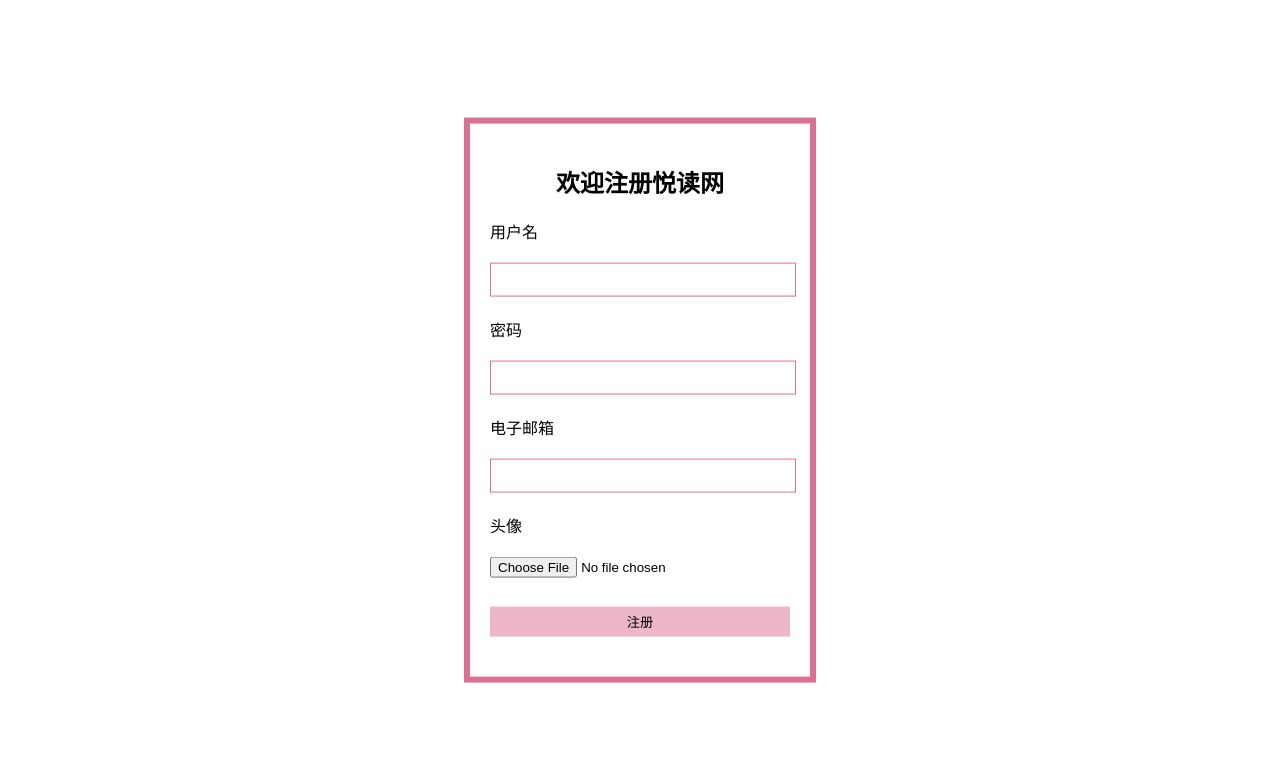
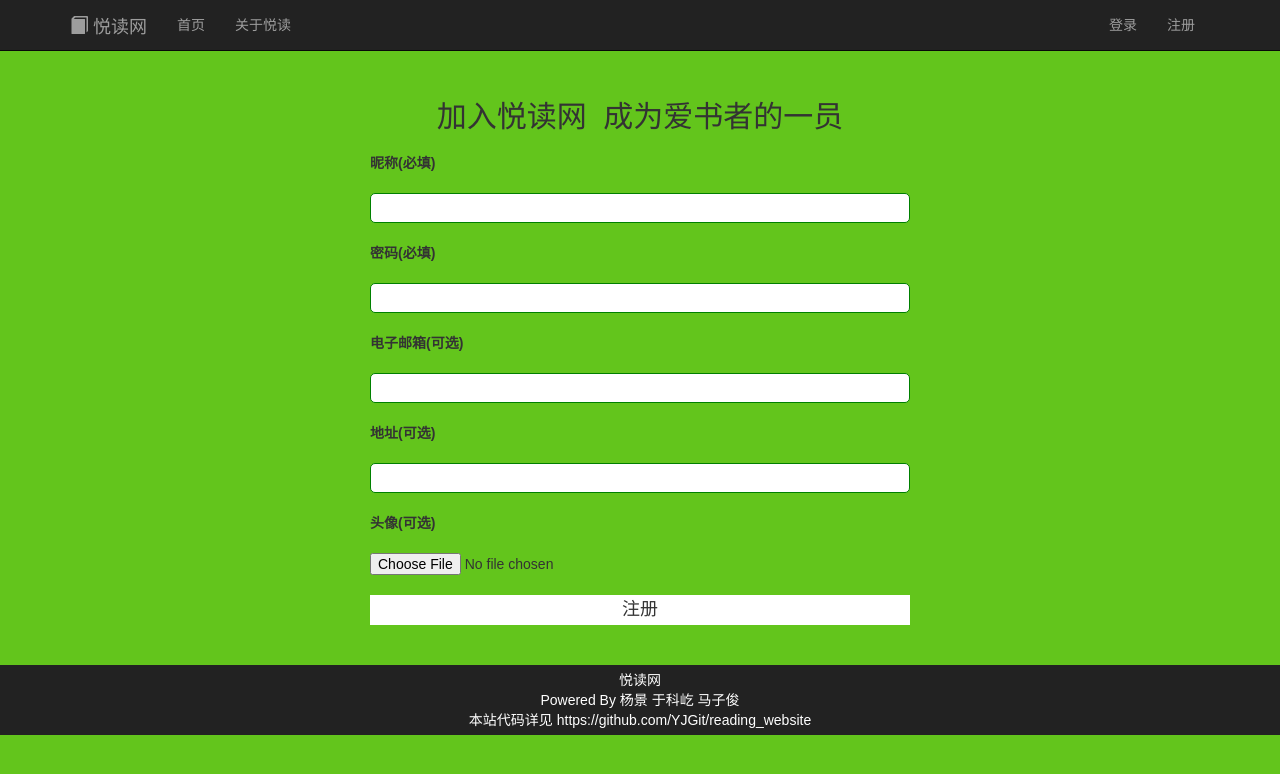
Before and after one commit to YJGit/Reading-website, a Django app: page /register/ in a window 1280 px wide. Shown: the top 774 px of the page. Run offline with Django 3.2, Linux system fonts and the light colour scheme; some libraries are stand-ins or nearby versions.

Commit message:
add address to the user model. modified the register and register success page style

```diff
--- a/books/forms.py
+++ b/books/forms.py
@@ -11,7 +11,7 @@ class UserForm(forms.ModelForm):
 class UserProfileForm(forms.ModelForm):
     class Meta:
         model = UserProfile
-        fields = ('picture',)
+        fields = ('picture', 'address')
 
 class noteForm(forms.ModelForm):
     time = forms.CharField(required=False)
--- a/books/models.py
+++ b/books/models.py
@@ -42,6 +42,7 @@ class note(models.Model):
 class UserProfile(models.Model):
     user = models.OneToOneField(User)
     picture = models.ImageField(upload_to='profile_images', blank=True)
+    address = models.CharField(max_length = 100, blank=True)
     def __str__(self):
         return self.user.username
 
--- a/static/css/base.css
+++ b/static/css/base.css
@@ -31,6 +31,7 @@ ul, ol{
 footer{
   background-color: #222;
 }
+
 footer > div{
   text-align: center;
   padding-top: 5px;
--- a/static/css/register.css
+++ b/static/css/register.css
@@ -1,32 +1,70 @@
+body{
+  background-color: #63C51C;
+}
+
+.container{
+  padding-top: 0px;
+}
+
 form{
-    width: 300px;
-    padding: 20px;
-    border: 6px solid palevioletred;
-    position: absolute;
-    top: 50%;
-    left: 50%;
-    transform: translate(-50%, -50%);
+
 }
 h2{
   text-align: center;
+  margin-bottom: 20px;
 }
-input{
+
+label{
+  display: block;
+  text-align: left;
+}
+
+input[type="text"], input[type="email"], input[type="password"]{
   display: block;
   width: 100%;
   margin: 20px 0;
   height: 30px;
-    border: 1px solid palevioletred;
+  border-radius: 5px;
+  padding-left: 15px;
+  border: 1px solid green;
 }
-#id_picture{
-    border: none;
+
+input[type="text"]:hover, input[type="email"]:hover, input[type="password"]:hover{
+  border: 1px solid yellow;
+  cursor: pointer;
+}
+
+input[type="text"]:focus, input[type="email"]:focus, input[type="password"]:focus{
+  border: 1px solid yellow;
+  cursor: text;
+}
+
+input[type="file"]{
+  margin: 20px 0;
 }
 input[type="submit"]{
+  display: block;
+  width: 100%;
+  margin: 20px 0 40px;
+  height: 30px;
   border: none;
-    background-color: rgba(219, 112, 147, 0.5);
+  background-color: white;
+  font-size: 18px;
 }
+
 input[type="submit"]:hover{
-    background-color: rgba(219, 112, 147, 1);
+  background-color: #333;
+  color: white;
+  cursor: pointer;
 }
-body > ul{
+
+body > .error{
+  background-color: #333;
+  border-radius: 10px;
+  width: 50%;
+  margin: 80px auto 0px;
+  text-align: center;
   color: red;
+  font-size: 18px;
+  color: white;
 }
--- a/templates/base.html
+++ b/templates/base.html
@@ -14,6 +14,7 @@
     {% block css_link %}{% endblock %}
 </head>
 <body>
+{%block navigation %}
   <!-- This is the navigation bar fixed at the top -->
   <nav class="navbar navbar-inverse navbar-fixed-top" role="navigation">
     <div class="container">
@@ -48,6 +49,7 @@
       </div>
     </div>
   </nav>
+{% endblock %}
 <!-- This is the search bar -->
 {% block search %}
   <div class="container search-bar">
@@ -70,6 +72,7 @@
 {% endblock %}
 {% block content %}
 {% endblock %}
+{% block footer %}
   <footer class="container-fluid">
     <div class="row">
       <div class="col-xs-12">悦读网</div>
@@ -77,6 +80,7 @@
       <div class="col-xs-12">本站代码详见 https://github.com/YJGit/reading_website</div>
     </div>
   </footer>
+{% endblock %}
 <script src="https://code.jquery.com/jquery-1.12.4.min.js"></script>
 <script src="https://maxcdn.bootstrapcdn.com/bootstrap/3.3.6/js/bootstrap.min.js"></script>
 {% block js_link %}
--- a/templates/register.html
+++ b/templates/register.html
@@ -1,27 +1,33 @@
-<!DOCTYPE html>
+{% extends 'base.html' %}
 {% load staticfiles %}
-<html lang="en">
-<head>
-    <meta charset="UTF-8">
-    <title>用户注册</title>
+{% block title %}用户注册{% endblock %}
+{% block css_link %}
   <link rel="stylesheet" href="{% static "css/register.css" %}" />
-</head>
-<body>
+{% endblock %}
+{% block search %}
+{% endblock %}
+{% block content %}
+   <div class="error">
+     {{ profile_form_errors }}
      {{ user_form_errors }}
-     {{ profile_form_errors }}
-     <form id="user_form" method="post" action="/register/" enctype="multipart/form-data">
+   </div>
+   <div class="container">
+     <form class="col-xs-10 col-xs-offset-1 col-sm-8 col-sm-offset-2 col-lg-6 col-lg-offset-3"
+           id="user_form" method="post" action="/register/" enctype="multipart/form-data">
        {% csrf_token %}
-         <h2>欢迎注册悦读网</h2>
-         <label for="id_username">用户名</label>
+       <h2>加入悦读网&nbsp;&nbsp;成为爱书者的一员</h2>
+       <label for="id_username">昵称(必填)</label>
        {{ user_form.username }}
-         <label for="id_password">密码</label>
+       <label for="id_password">密码(必填)</label>
        {{ user_form.password }}
-         <label for="id_email">电子邮箱</label>
+       <label for="id_email">电子邮箱(可选)</label>
        {{ user_form.email}}
-         <label for="id_picture">头像</label>
+       <label for="id_address">地址(可选)</label>
+       {{ profile_form.address }}
+       <label for="id_picture">头像(可选)</label>
        {{ profile_form.picture }}
        <!-- Provide a button to click to submit the form. -->
        <input type="submit" name="submit" value="注册" />
      </form>
-</body>
-</html>
+   </div>
+{% endblock %}
```
Also changed, not shown: static/css/register_success.css (+16 -4 lines), templates/login.html (+8 -7 lines), templates/register_success.html (+15 -14 lines), books/migrations/0007_userprofile_address.py (added), books/migrations/0008_auto_20160728_0029.py (added), db.sqlite3, media/profile_images/thumb-2_c2yRDtU.jpg (added). Lines whose indentation alone changed are shown as unchanged.
